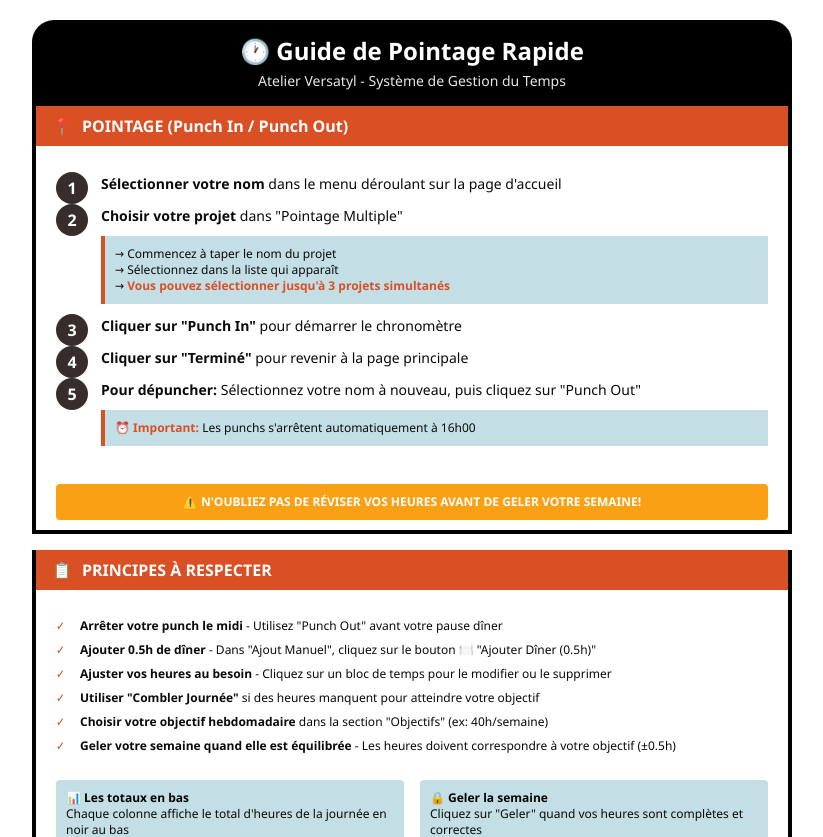
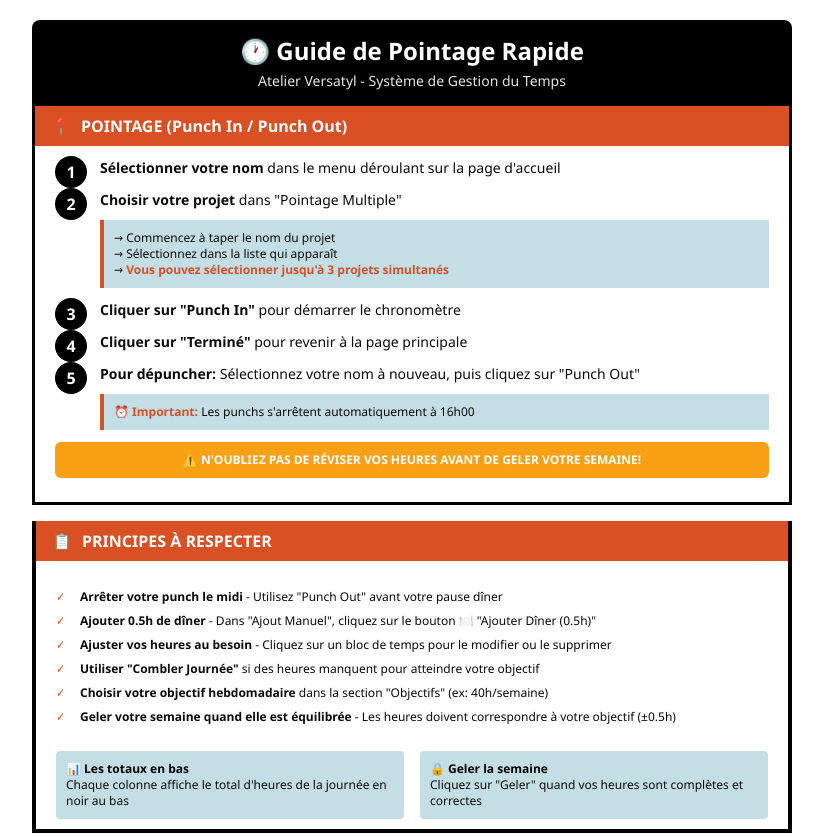
Before and after one commit to versatyl-atelier/webapp, a Next.js app: page /punch/guide-pointage in a window 1280 px wide. Shown: the top 837 px of the page, without its empty margins (228-1051 px from the left). Built offline with nearby package versions, Linux system fonts and the light colour scheme.

Commit message:
better match original styles

```diff
--- a/src/app/punch/guide-pointage/page.tsx
+++ b/src/app/punch/guide-pointage/page.tsx
@@ -2,7 +2,7 @@ export default function Page() {
   return (
     <main className="mx-auto max-w-200 bg-white p-5 print:p-[15mm] print:text-[11pt]">
       {/* Header */}
-      <header className="mb-0 rounded-t-3xl border-0 bg-black px-5 py-3.75 text-center text-white print:rounded-none">
+      <header className="mb-0 rounded-t-md border-0 bg-black px-5 py-3.75 text-center text-white print:rounded-none">
         <h1 className="mb-1 font-bold text-2xl">🕐 Guide de Pointage Rapide</h1>
         <p className="text-sm opacity-90">
           Atelier Versatyl - Système de Gestion du Temps
@@ -10,18 +10,18 @@ export default function Page() {
       </header>
 
       {/* Section 1: Pointage */}
-      <section className="print:page-break-inside-avoid mb-4 border-black border-r-4 border-b-4 border-l-4 p-0">
+      <section className="print:page-break-inside-avoid mb-4 border-black border-r-3 border-b-3 border-l-3 p-0">
         <div className="mb-3 flex items-center gap-2.5 bg-(--punch-accent) px-4 py-2 font-bold text-base text-white">
           <span>📍</span>
           <span>POINTAGE (Punch In / Punch Out)</span>
         </div>
 
-        <ol className="space-y-3 px-5 py-4">
-          <li className="relative mb-3 pl-11.25 text-sm before:absolute before:-top-0.5 before:left-0 before:flex before:h-8 before:w-8 before:items-center before:justify-center before:rounded-full before:bg-(--punch-dark) before:font-bold before:text-base before:text-white before:content-['1']">
+        <ol className="space-y-3 px-5">
+          <li className="relative mb-3 pl-11.25 text-sm before:absolute before:-top-0.5 before:left-0 before:flex before:h-8 before:w-8 before:items-center before:justify-center before:rounded-full before:bg-black before:font-bold before:text-base before:text-white before:content-['1']">
             <strong>Sélectionner votre nom</strong> dans le menu déroulant sur
             la page d'accueil
           </li>
-          <li className="relative mb-3 pl-11.25 text-sm before:absolute before:-top-0.5 before:left-0 before:flex before:h-8 before:w-8 before:items-center before:justify-center before:rounded-full before:bg-(--punch-dark) before:font-bold before:text-base before:text-white before:content-['2']">
+          <li className="relative mb-3 pl-11.25 text-sm before:absolute before:-top-0.5 before:left-0 before:flex before:h-8 before:w-8 before:items-center before:justify-center before:rounded-full before:bg-black before:font-bold before:text-base before:text-white before:content-['2']">
             <strong>Choisir votre projet</strong> dans "Pointage Multiple"
             <div className="my-2.5 border-(--punch-accent) border-l-4 bg-(--punch-light) px-2.5 py-2.5 text-xs">
               → Commencez à taper le nom du projet
@@ -32,14 +32,14 @@ export default function Page() {
               </strong>
             </div>
           </li>
-          <li className="relative mb-3 pl-11.25 text-sm before:absolute before:-top-0.5 before:left-0 before:flex before:h-8 before:w-8 before:items-center before:justify-center before:rounded-full before:bg-(--punch-dark) before:font-bold before:text-base before:text-white before:content-['3']">
+          <li className="relative mb-3 pl-11.25 text-sm before:absolute before:-top-0.5 before:left-0 before:flex before:h-8 before:w-8 before:items-center before:justify-center before:rounded-full before:bg-black before:font-bold before:text-base before:text-white before:content-['3']">
             <strong>Cliquer sur "Punch In"</strong> pour démarrer le chronomètre
           </li>
-          <li className="relative mb-3 pl-11.25 text-sm before:absolute before:-top-0.5 before:left-0 before:flex before:h-8 before:w-8 before:items-center before:justify-center before:rounded-full before:bg-(--punch-dark) before:font-bold before:text-base before:text-white before:content-['4']">
+          <li className="relative mb-3 pl-11.25 text-sm before:absolute before:-top-0.5 before:left-0 before:flex before:h-8 before:w-8 before:items-center before:justify-center before:rounded-full before:bg-black before:font-bold before:text-base before:text-white before:content-['4']">
             <strong>Cliquer sur "Terminé"</strong> pour revenir à la page
             principale
           </li>
-          <li className="relative mb-3 pl-11.25 text-sm before:absolute before:-top-0.5 before:left-0 before:flex before:h-8 before:w-8 before:items-center before:justify-center before:rounded-full before:bg-(--punch-dark) before:font-bold before:text-base before:text-white before:content-['5']">
+          <li className="relative mb-3 pl-11.25 text-sm before:absolute before:-top-0.5 before:left-0 before:flex before:h-8 before:w-8 before:items-center before:justify-center before:rounded-full before:bg-black before:font-bold before:text-base before:text-white before:content-['5']">
             <strong>Pour dépuncher:</strong> Sélectionnez votre nom à nouveau,
             puis cliquez sur "Punch Out"
             <div className="my-2.5 border-(--punch-accent) border-l-4 bg-(--punch-light) px-2.5 py-2.5 text-xs">
@@ -49,7 +49,7 @@ export default function Page() {
           </li>
         </ol>
 
-        <div className="mx-5 my-2.5 rounded bg-(--punch-accent-hover) px-2.5 py-2.5 text-center font-bold text-white text-xs">
+        <div className="mx-5 mt-2.5 mb-6 rounded-sm bg-(--punch-accent-hover) px-2.5 py-2.5 text-center font-bold text-white text-xs">
           ⚠️ N'OUBLIEZ PAS DE RÉVISER VOS HEURES AVANT DE GELER VOTRE SEMAINE!
         </div>
       </section>
```
